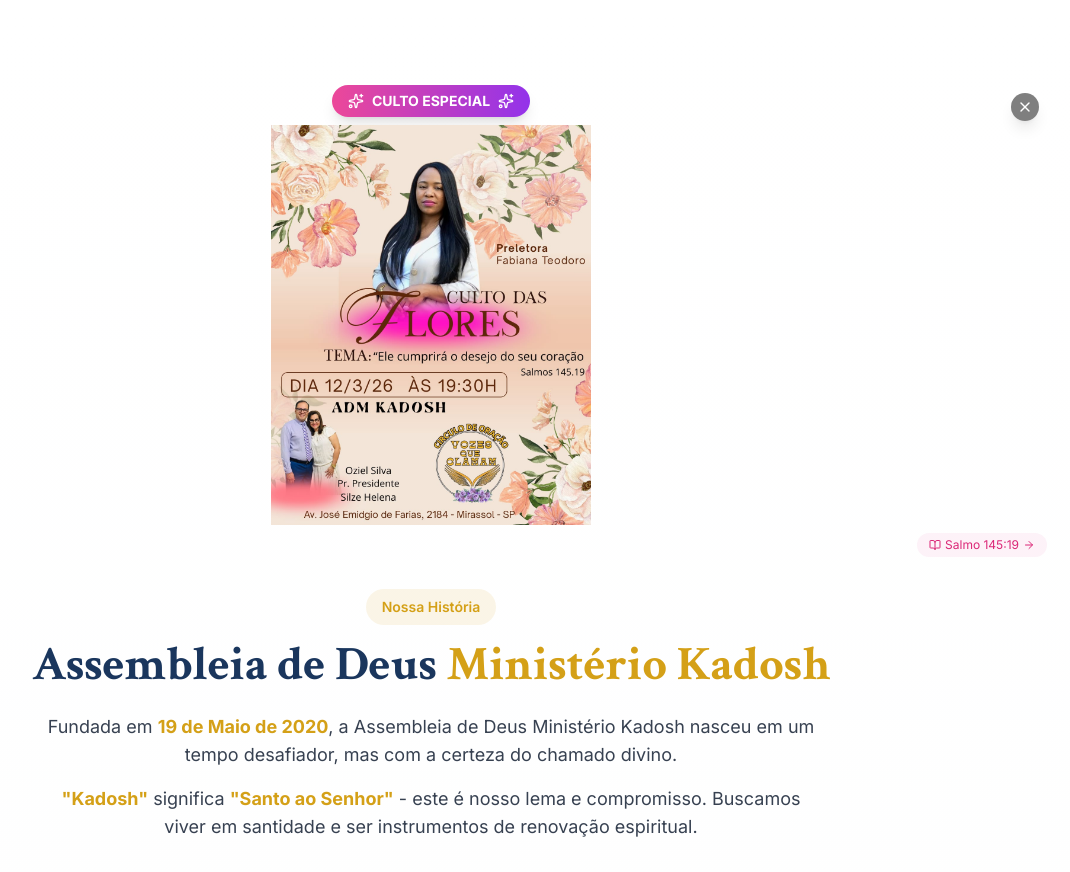
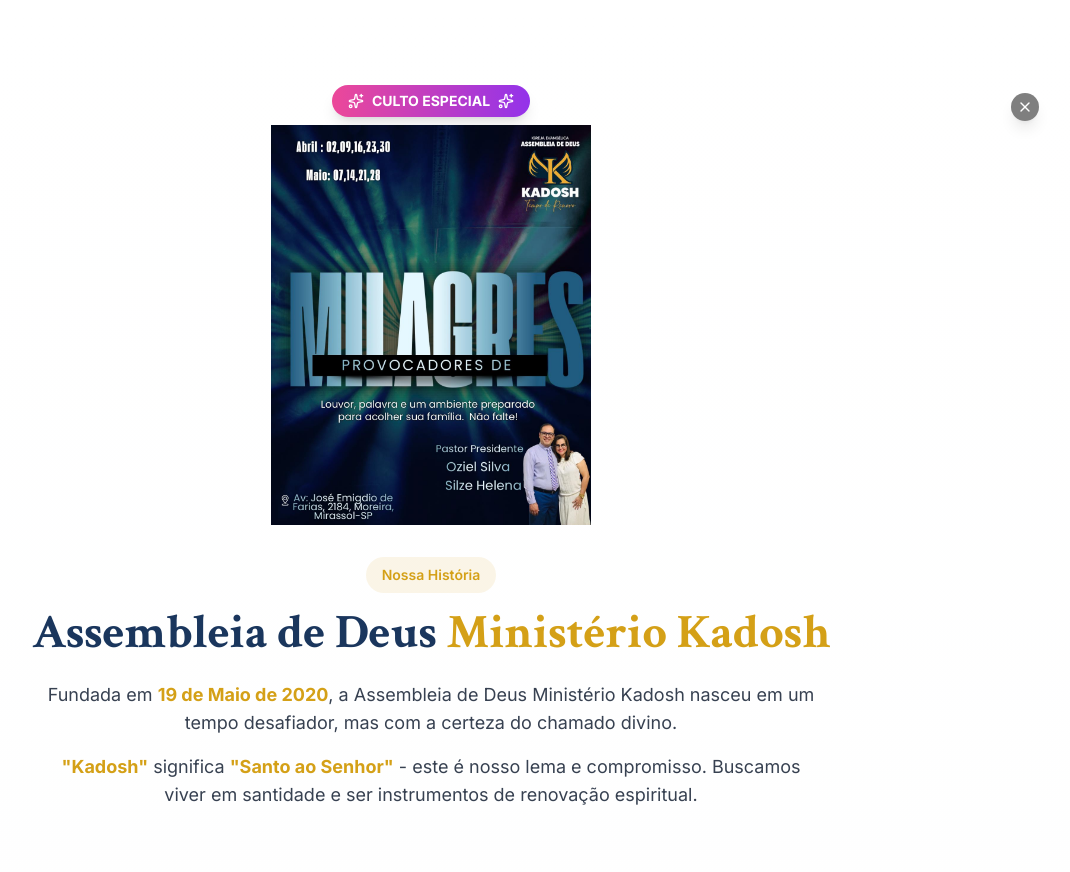
Before and after one commit to Octavio345/AD-Kadosh, a React (Vite) app: page / in a window 1280 px wide. Shown: the part 880-1752 px from the top of the page, without its empty margins (209-1279 px from the left). Built offline with nearby package versions, Linux system fonts and the light colour scheme.

Commit message:
Adicionando Novo banner

```diff
--- a/src/components/Sections/About/About.jsx
+++ b/src/components/Sections/About/About.jsx
@@ -170,7 +170,7 @@
               {/* Imagem do banner - COM BORDAS ARREDONDADAS */}
               <div className="w-full flex justify-center">
                 <img
-                  src="/assets/images/banner-culto-das-flores.jpg"
+                  src="/assets/images/provocadore_de_milagres.jpeg"
                   alt="Culto das Flores - 12 de Março de 2026 às 19:30 - Salmo 145:19"
                   className="w-full h-auto max-h-[300px] md:max-h-[400px] object-contain rounded-xl md:rounded-2xl"
                   onError={(e) => {
@@ -179,20 +179,6 @@
                   }}
                 />
               </div>
-            </div>
-
-            {/* Link direto para o Salmo - abaixo do banner */}
-            <div className="mt-2 flex justify-end">
-              <a
-                href="https://www.bibliaonline.com.br/acf/sl/145/19"
-                target="_blank"
-                rel="noopener noreferrer"
-                className="text-xs text-pink-600 hover:text-pink-800 transition-colors inline-flex items-center gap-1 bg-pink-50 px-3 py-1 rounded-full"
-              >
-                <BookOpen className="w-3 h-3" />
-                Salmo 145:19
-                <ArrowRight className="w-3 h-3" />
-              </a>
             </div>
           </motion.div>
         )}
```
Also changed, not shown: public/assets/images/provocadore_de_milagres.jpeg (added), public/images/provocadore_de_milagres.jpeg (added).
